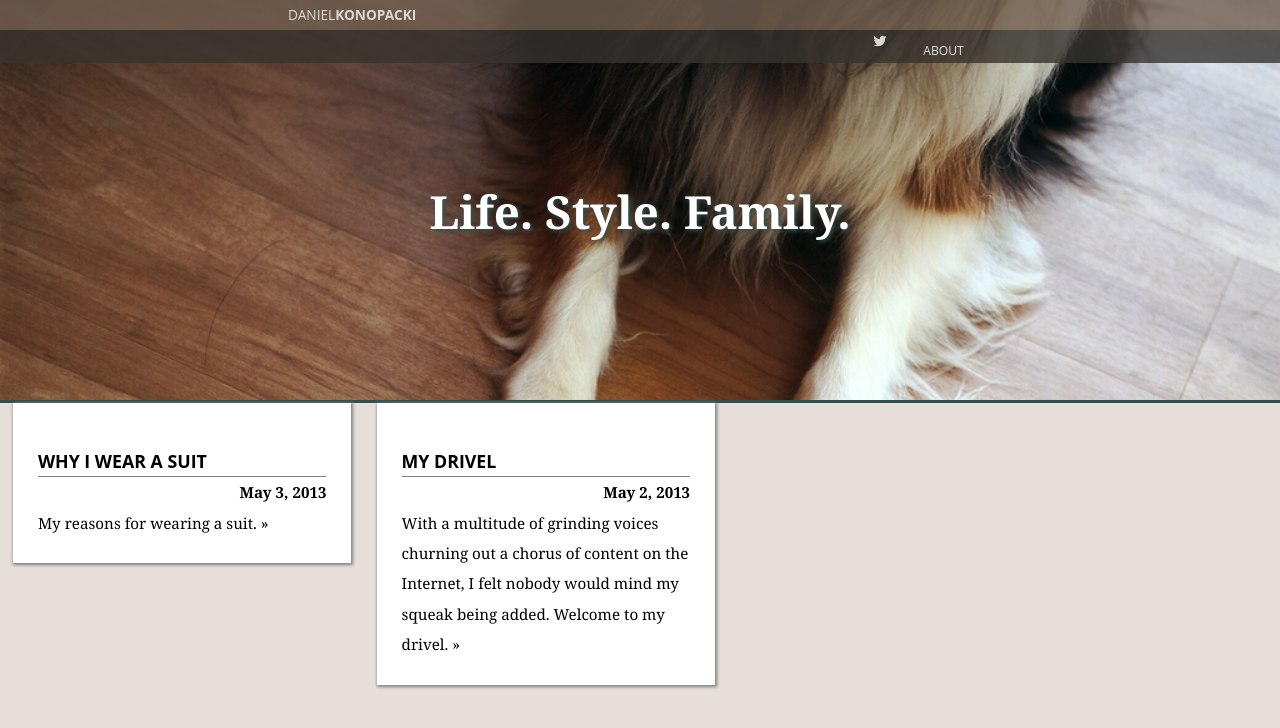
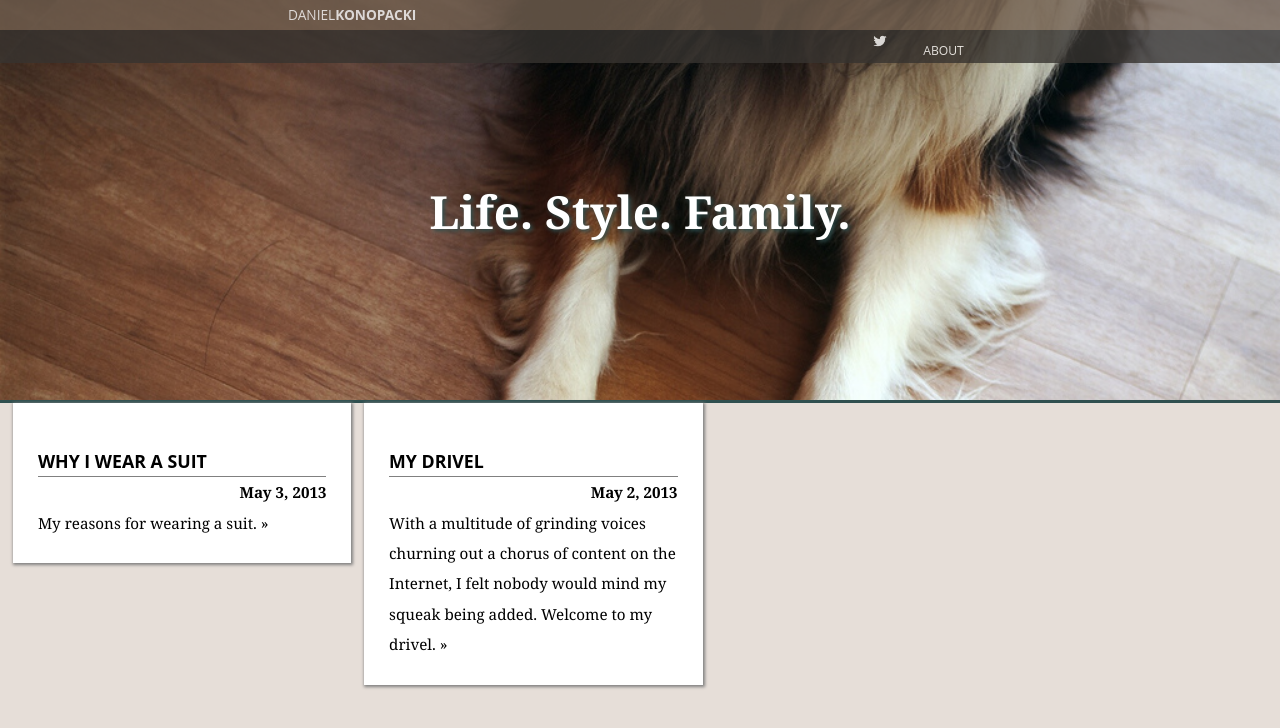
Before and after one commit to danielkonopacki/danielkonopacki.github.com, a Jekyll site: the page built from index.html, in a window 1280 px wide. Shown: the top 728 px of the page. Built offline with Jekyll 4.4.1, drawn with Linux system fonts in a browser that asks for light colours; Markdown is read by kramdown in place of the engine named in the settings.

Commit message:
New Post

```diff
--- a/css/layout.css
+++ b/css/layout.css
@@ -87,7 +87,7 @@ html, body {
 .post-blurb {
   width: 23%;
   padding: 2%;
-  margin-right: 2%;
+  margin-right: 1%;
   float: left;
 }
 
```
Also changed, not shown: 1 other file.
